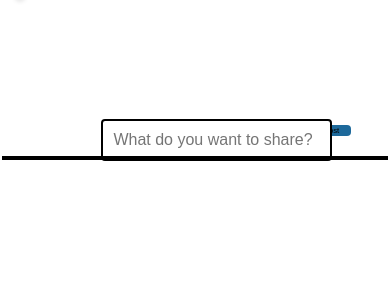
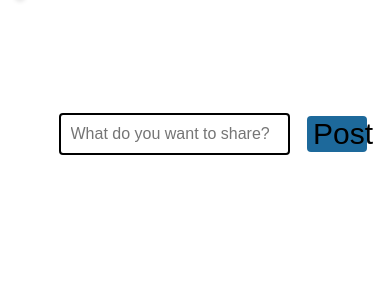
Before and after one commit to Keschler/Messenger, a Flask app: page / in a window 390 px wide; the page is wider, and only the part inside the window is pictured. Shown: the part 50-350 px from the top of that part. Run offline with Flask 3, Linux system fonts and the light colour scheme; data that the repository does not hold is empty.

Commit message:
Improved Design Design fixes for mobile Added border for comments in posts

```diff
--- a/static/css/common.css
+++ b/static/css/common.css
@@ -66,11 +66,12 @@ a {
 }
 
 .likes_image {
-    margin-left: 20%;
+    margin-left: 25%;
     background-image: url('https://external-content.duckduckgo.com/iu/?u=https%3A%2F%2Fwww.pngall.com%2Fwp-content%2Fuploads%2F5%2FLike-Button-PNG-Pic.png&f=1&nofb=1&ipt=4e1c367009a6684c71a6f7d4c3ebd585c5bc309ad01d4432116c523cf939315d&ipo=images');
 }
 
 .comment_image {
+    margin-left: 20px;
     background-image: url('https://external-content.duckduckgo.com/iu/?u=https%3A%2F%2Fwww.pngall.com%2Fwp-content%2Fuploads%2F8%2FComment-PNG-Picture.png&f=1&nofb=1&ipt=722957779bb7932acb36e4c3a5770d5a707035d525d5f98088f25f7cc7e4d85d&ipo=images');
 }
 
--- a/static/css/login.css
+++ b/static/css/login.css
@@ -56,7 +56,6 @@ body, html {
     background-color: #0056b3; /* Darker shade of blue for hover effect */
 }
 
-/* Responsive Styles */
 @media (max-width: 600px) {
     #login_form {
         width: 90%; /* Full width on smaller screens */
--- a/static/css/main.css
+++ b/static/css/main.css
@@ -21,8 +21,9 @@ body {
     font-size: 2vw;
     text-align: center;
     width: 10%;
-    margin-left: auto;
-
+    position: relative;
+    right: 45px;
+    top: 10px;
 }
 
 #post_input {
@@ -31,7 +32,7 @@ body {
     border: 2px solid;
     border-radius: 4px;
     position: absolute;
-    left: -54%;
+    left: -63%;
 }
 
 #post_form {
@@ -42,13 +43,13 @@ body {
 
 #feed {
     margin: 0.5%;
-    border: 2px solid black;
     display: flex;
     justify-content: center;
     align-items: center;
     flex-direction: column;
     position: relative;
     top: 22vh;
+    left: 3vh;
 }
 
 #feed > * {
@@ -69,3 +70,23 @@ body {
     text-align: right;
     margin-bottom: 0;
 }
+
+
+@media (max-width: 700px) {
+    #post_button {
+        width: 60px;
+        font-size: 30px;
+        right: 5px;
+        top: -3px;
+    }
+
+    #feed {
+        position: relative;
+        left: 0;
+    }
+
+    #post_input {
+        bottom: 0;
+        left: -65%;
+    }
+}
--- a/templates/profile.html
+++ b/templates/profile.html
@@ -26,7 +26,7 @@
     <div id="inner_box">
         {{ username }}
     </div>
-    <div class="feed">
+    <div id="feed">
         {% for post in posts %}
             <div class="post">
                 <p class="date">{{ post["date"] }}</p>
@@ -53,7 +53,7 @@
         <form class="comment_post_form" action="{{ url_for('comment') }}" method="post" id="comment_form">
             <input type="hidden" name="post_id" id="comment_post_id" required>
             <input type="hidden" name="post_creator" id="post_creator" required>
-            <input type="text" placeholder="Comment" name="comment_text" class="comment_field" required>
+            <input type="text" placeholder="Comment" name="comment_text" class="comment_field" maxlength="99" required>
             <button class="post_comment" type="submit">Post</button>
         </form>
         <span class="close" onclick="document.querySelector('.modal').style.display='none'">&times;</span>
```
Also changed, not shown: static/css/post.css (+19 -0 lines), static/css/profile.css (+39 -1 lines).
